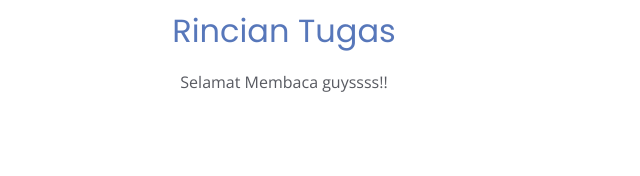
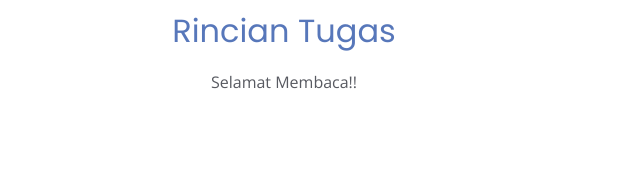
Before and after one commit to kesie23/kesie23.github.i.o, a plain HTML site: page index.html in a window 1280 px wide. Shown: the part 729-905 px from the top of the page, 356-996 px from the left. Drawn offline with nearby package versions, Linux system fonts and the light colour scheme.

Commit message:
Update index.html

```diff
--- a/index.html
+++ b/index.html
@@ -78,7 +78,7 @@
         <div class="container">
           <div class="section-title">
             <h2>Rincian Tugas</h2>
-            <p>Selamat Membaca guyssss!!</p>
+            <p>Selamat Membaca!!</p>
           </div>
 
           <div class="row no-gutters">
```
